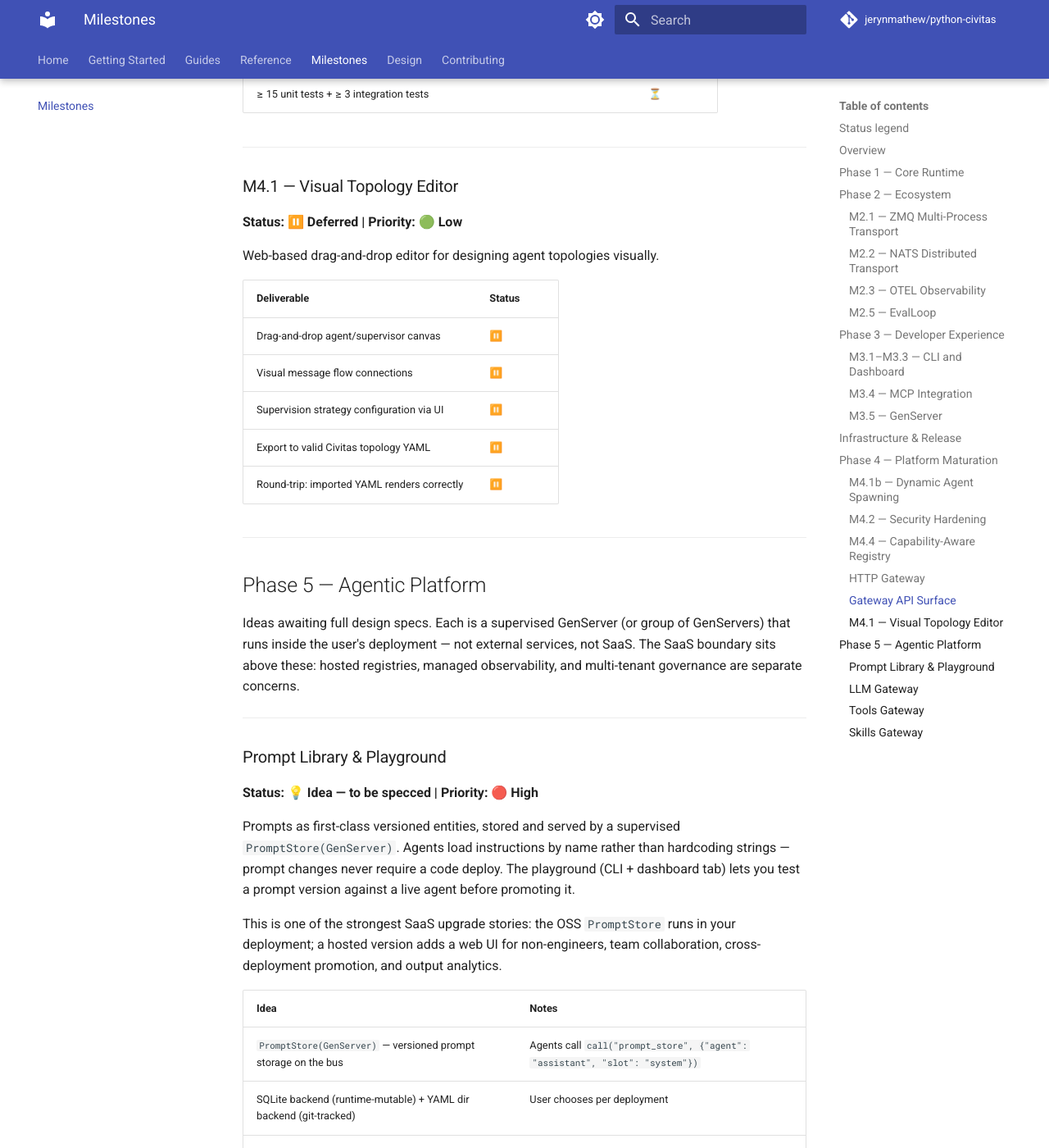
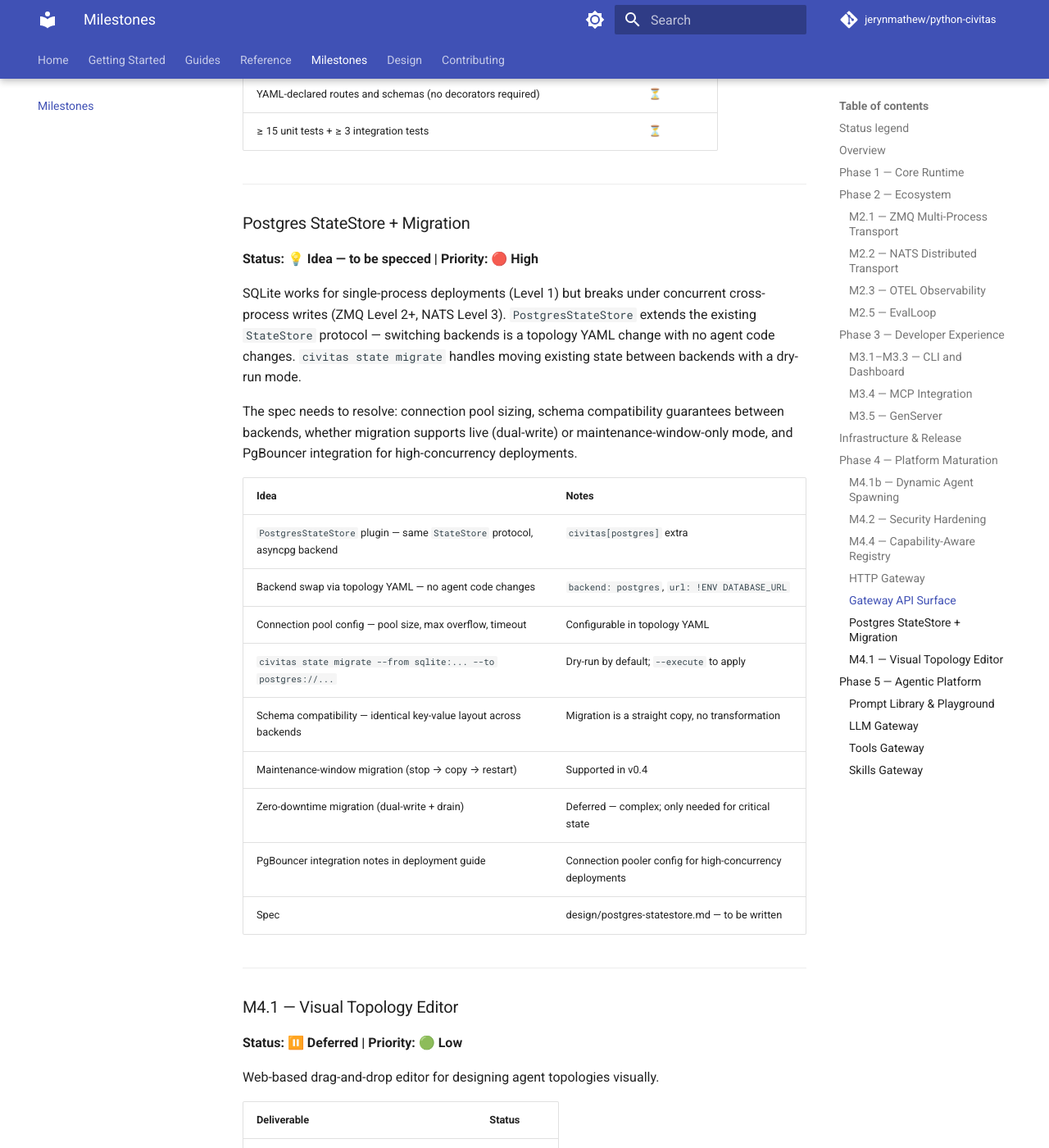
Before and after one commit to jerynmathew/python-civitas, an MkDocs documentation site: the page built from docs/milestones.md, in a window 1280 px wide and 1400 px high, scrolled down 9455 px. Shown: the whole window at 82% size. Built offline with MkDocs 1.6.1 and Material for MkDocs 9.7.7, drawn with Linux system fonts in a browser that asks for light colours; comment, search, counter and statistics services are not loaded; some of the changed text lies outside the part shown.

Commit message:
docs: add Postgres StateStore + migration to Phase 4 milestones
- PostgresStateStore plugin (civitas[postgres], asyncpg) — backend swap via YAML
- civitas state migrate CLI with dry-run mode
- Notes on SQLite ceiling at multi-process deployments, PgBouncer, dual-write path

```diff
--- a/docs/milestones.md
+++ b/docs/milestones.md
@@ -33,6 +33,7 @@ Development progress across all phases of Civitas.
 | 4 | [Capability-Aware Registry](#m44-capability-aware-registry) | ⏳ Planned | v0.5 |
 | 4 | [HTTP Gateway](#http-gateway) | ⏳ Planned | v0.4 |
 | 4 | [Gateway API Surface](#gateway-api-surface) | ⏳ Planned | v0.4 |
+| 4 | [Postgres StateStore + Migration](#postgres-statestore--migration) | 💡 Idea | v0.4 |
 | 4 | [Visual Topology Editor](#m41-visual-topology-editor) | ⏸️ Deferred | — |
 | 5 | [Prompt Library & Playground](#prompt-library--playground) | 💡 Idea | v0.5+ |
 | 5 | [LLM Gateway](#llm-gateway) | 💡 Idea | v0.5+ |
@@ -281,6 +282,28 @@ Minimal integration surface on top of HTTPGateway: declarative routes, Pydantic
 
 ---
 
+### Postgres StateStore + Migration
+
+**Status: 💡 Idea — to be specced | Priority: 🔴 High**
+
+SQLite works for single-process deployments (Level 1) but breaks under concurrent cross-process writes (ZMQ Level 2+, NATS Level 3). `PostgresStateStore` extends the existing `StateStore` protocol — switching backends is a topology YAML change with no agent code changes. `civitas state migrate` handles moving existing state between backends with a dry-run mode.
+
+The spec needs to resolve: connection pool sizing, schema compatibility guarantees between backends, whether migration supports live (dual-write) or maintenance-window-only mode, and PgBouncer integration for high-concurrency deployments.
+
+| Idea | Notes |
+|------|-------|
+| `PostgresStateStore` plugin — same `StateStore` protocol, asyncpg backend | `civitas[postgres]` extra |
+| Backend swap via topology YAML — no agent code changes | `backend: postgres`, `url: !ENV DATABASE_URL` |
+| Connection pool config — pool size, max overflow, timeout | Configurable in topology YAML |
+| `civitas state migrate --from sqlite:... --to postgres://...` | Dry-run by default; `--execute` to apply |
+| Schema compatibility — identical key-value layout across backends | Migration is a straight copy, no transformation |
+| Maintenance-window migration (stop → copy → restart) | Supported in v0.4 |
+| Zero-downtime migration (dual-write + drain) | Deferred — complex; only needed for critical state |
+| PgBouncer integration notes in deployment guide | Connection pooler config for high-concurrency deployments |
+| Spec | design/postgres-statestore.md — to be written |
+
+---
+
 ### M4.1 — Visual Topology Editor
 
 **Status: ⏸️ Deferred | Priority: 🟢 Low**
```
